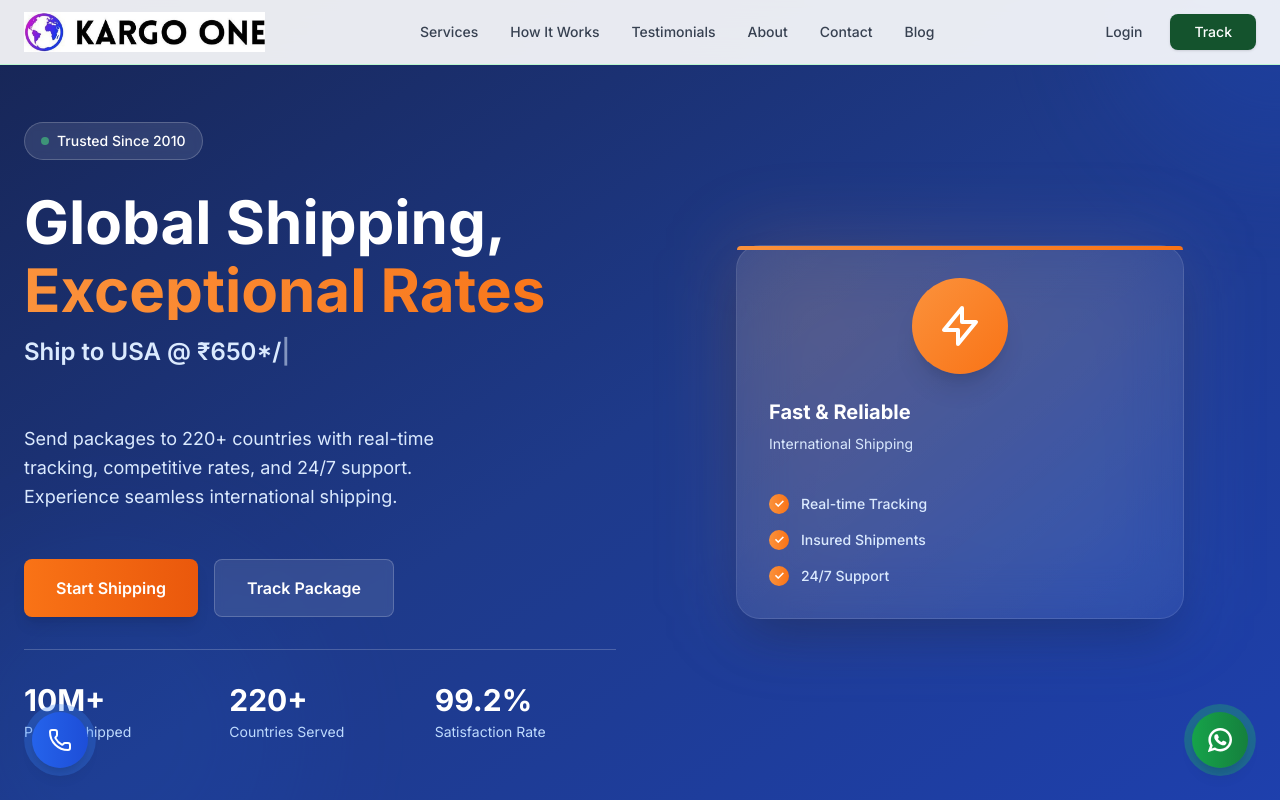
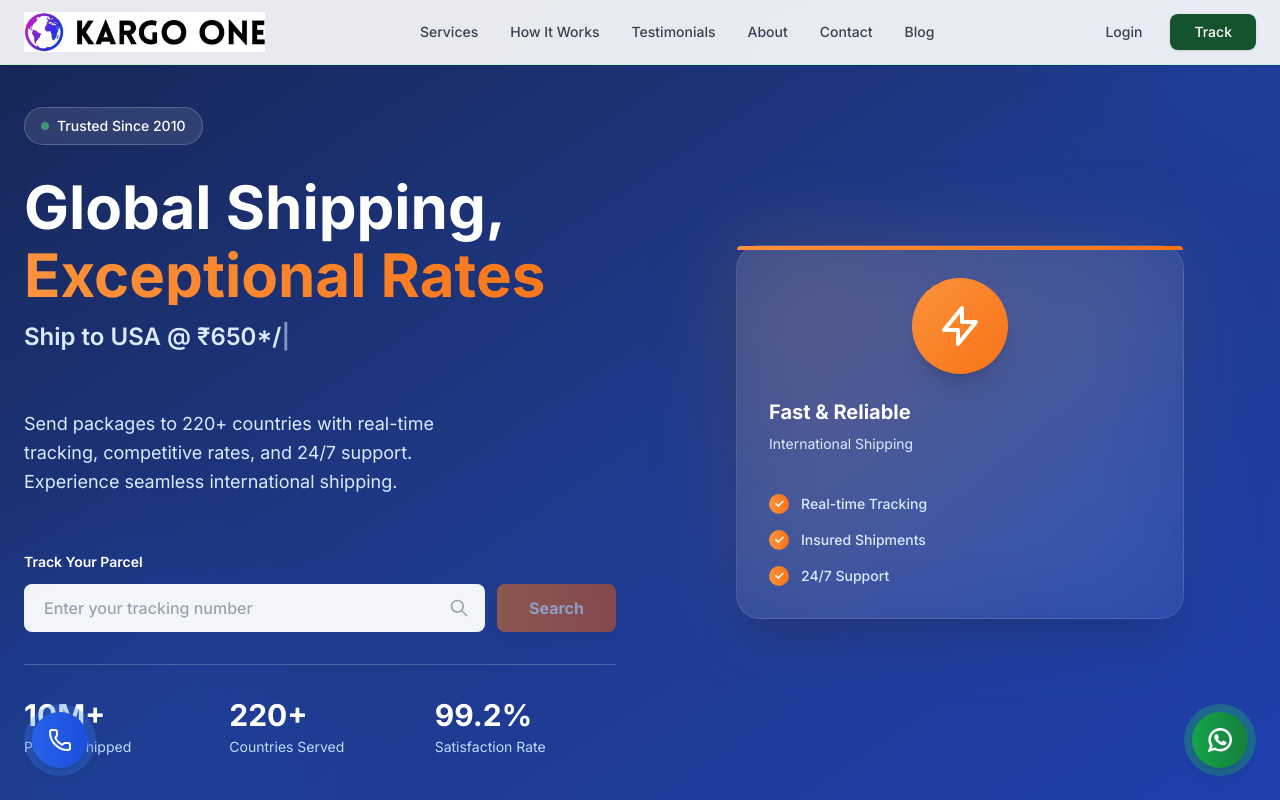
Before and after one commit to KingAshu22/next-express-hub, a Next.js app: page / in a window 1280 px wide. Shown: the top 800 px of the page. Built offline with nearby package versions, Linux system fonts and the light colour scheme.

Commit message:
Enhance hero section: Add prominent tracking search with search button, remove Start Shipping button, redirect to /track/[trackingNumber]

```diff
--- a/app/_components/Hero.jsx
+++ b/app/_components/Hero.jsx
@@ -54,7 +54,7 @@ const HeroSection = () => {
   const handleTrack = (e) => {
     e.preventDefault();
     if (trackingNumber.trim()) {
-      router.push(`/track?id=${trackingNumber}`);
+      router.push(`/track/${trackingNumber}`);
     }
   };
 
@@ -102,21 +102,47 @@ const HeroSection = () => {
               Send packages to 220+ countries with real-time tracking, competitive rates, and 24/7 support. Experience seamless international shipping.
             </p>
 
-            {/* CTA Buttons */}
-            <div className="flex flex-col sm:flex-row gap-4 pt-4">
-              <button
-                onClick={() => router.push("/contact")}
-                className="px-8 py-4 bg-gradient-to-r from-orange-500 to-orange-600 hover:from-orange-600 hover:to-orange-700 text-white font-semibold rounded-lg transition-all duration-300 transform hover:scale-105 shadow-lg"
-              >
-                Start Shipping
-              </button>
-              <button
-                onClick={handleTrack}
-                className="px-8 py-4 bg-white/10 backdrop-blur-sm border border-white/20 text-white font-semibold rounded-lg hover:bg-white/20 transition-all duration-300"
-              >
-                Track Package
-              </button>
-            </div>
+            {/* Tracking Search */}
+            <motion.form
+              onSubmit={handleTrack}
+              className="pt-6 space-y-3"
+              variants={itemVariants}
+            >
+              <label className="block text-sm font-semibold text-white">
+                Track Your Parcel
+              </label>
+              <div className="flex flex-col sm:flex-row gap-3">
+                <div className="flex-1 relative">
+                  <input
+                    type="text"
+                    placeholder="Enter your tracking number"
+                    value={trackingNumber}
+                    onChange={(e) => setTrackingNumber(e.target.value)}
+                    className="w-full px-5 py-3 rounded-lg bg-white/95 backdrop-blur-sm text-gray-900 placeholder-gray-400 focus:outline-none focus:ring-2 focus:ring-orange-400 focus:bg-white transition-all font-medium"
+                  />
+                  <svg
+                    className="absolute right-4 top-1/2 transform -translate-y-1/2 w-5 h-5 text-gray-400"
+                    fill="none"
+                    stroke="currentColor"
+                    viewBox="0 0 24 24"
+                  >
+                    <path
+                      strokeLinecap="round"
+                      strokeLinejoin="round"
+                      strokeWidth={2}
+                      d="M21 21l-6-6m2-5a7 7 0 11-14 0 7 7 0 0114 0z"
+                    />
+                  </svg>
+                </div>
+                <button
+                  type="submit"
+                  disabled={!trackingNumber.trim()}
+                  className="px-8 py-3 bg-gradient-to-r from-orange-500 to-orange-600 hover:from-orange-600 hover:to-orange-700 text-white font-bold rounded-lg transition-all duration-300 transform hover:scale-105 shadow-lg disabled:opacity-50 disabled:cursor-not-allowed disabled:hover:scale-100 whitespace-nowrap"
+                >
+                  Search
+                </button>
+              </div>
+            </motion.form>
 
             {/* Stats */}
             <div className="grid grid-cols-3 gap-6 pt-8 border-t border-white/20">
```
